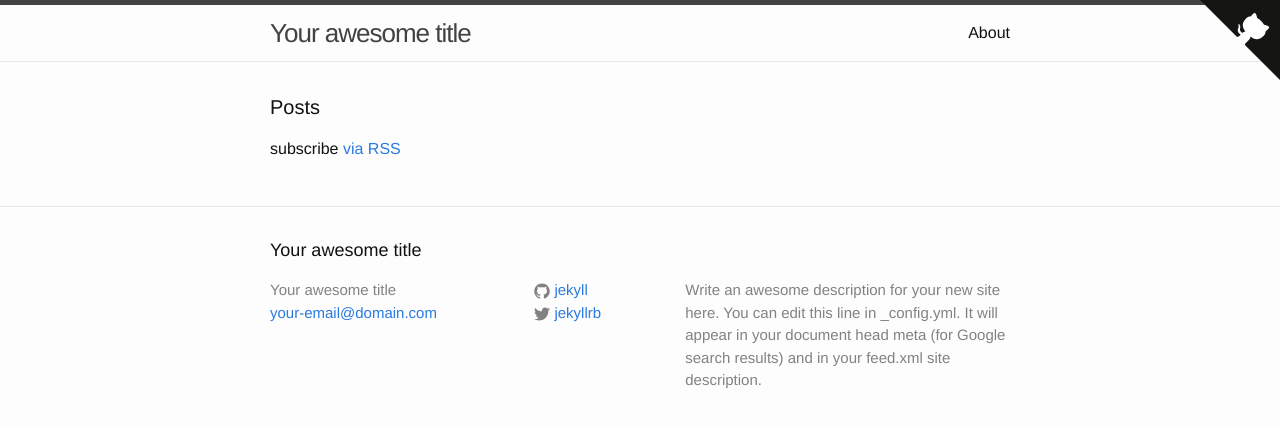
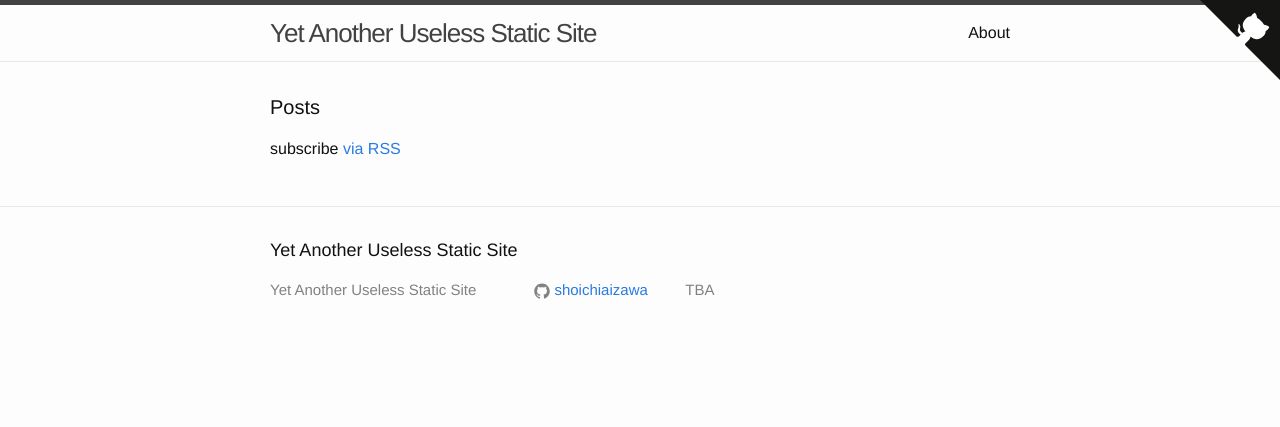
Before and after one commit to shoichiaizawa/shoichiaizawa.github.io-old, a Jekyll site: the page built from index.html, in a window 1280 px wide. Shown: the top 427 px of the page. Built offline with Jekyll 4.4.1, drawn with Linux system fonts in a browser that asks for light colours.

Commit message:
Change the title of my blog and other descriptions
- Change the title of my blog:
  - The blog title may be a temporary one

- Delete all the default template descriptions:
  - Add my GitHub username
  - Delete the default site description and add "TBA" as a placeholder

```diff
--- a/_config.yml
+++ b/_config.yml
@@ -6,16 +6,17 @@
 # 'jekyll serve'. If you change this file, please restart the server process.
 
 # Site settings
-title: Your awesome title
-email: your-email@domain.com
+title: Yet Another Useless Static Site
+# email: your-email@domain.com
 description: > # this means to ignore newlines until "baseurl:"
-  Write an awesome description for your new site here. You can edit this
-  line in _config.yml. It will appear in your document head meta (for
-  Google search results) and in your feed.xml site description.
+  TBA
+# Write an awesome description for your new site here. You can edit this
+# line in _config.yml. It will appear in your document head meta (for
+# Google search results) and in your feed.xml site description.
 baseurl: "" # the subpath of your site, e.g. /blog
 url: "http://yourdomain.com" # the base hostname & protocol for your site
-twitter_username: jekyllrb
-github_username:  jekyll
+# twitter_username: jekyllrb
+github_username: shoichiaizawa
 
 # Build settings
 markdown: kramdown
```
